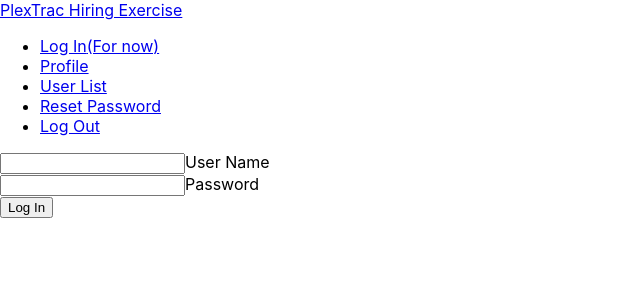
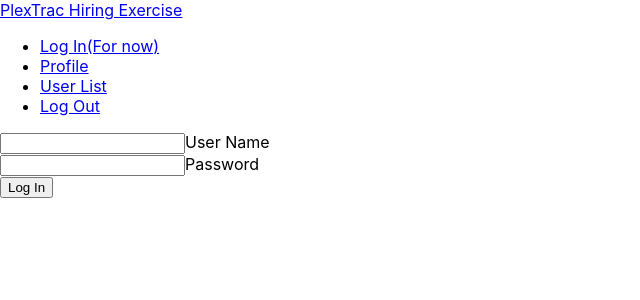
Before and after one commit to wrightcameron/hiring-exercise, a React (Create React App) app in the folder app/: page / in a window 1280 px wide. Shown: the top 300 px of the page, without its empty margins (0-640 px from the left). Built offline with nearby package versions, Linux system fonts and the light colour scheme; the HTML template or start-up script is replaced by a standard one.

Commit message:
2: Removed resetPassword page, now its a form of profile.

```diff
--- a/app/src/App.js
+++ b/app/src/App.js
@@ -2,17 +2,12 @@ import { BrowserRouter as Router, Routes, Route } from "react-router-dom";
 
 import logo from "./logo.svg";
 import "./App.css";
-
-//import Login from './pages/login'
 
 //Importing pages
 import NavBar from "./components/NavBar";
 import Login from "./pages/Login";
 import Profile from "./pages/Profile";
 import UserList from "./pages/UserList";
-import ResetPassword from "./pages/ResetPassword";
-
-//TODO Need access our name and password
 
 function App() {
   return (
@@ -23,7 +18,6 @@ function App() {
         <Route path="/login" element={<Login />} />
         <Route path="/profile" element={<Profile />} />
         <Route path="/userlist" element={<UserList />} />
-        <Route path="/resetpassword" element={<ResetPassword />} />
       </Routes>
     </Router>
 
--- a/app/src/components/NavBar.js
+++ b/app/src/components/NavBar.js
@@ -28,11 +28,6 @@ function NavBar() {
                 </NavLink>
               </li>
               <li className="nav-item">
-                <NavLink className="nav-link" to="/resetpassword">
-                  Reset Password
-                </NavLink>
-              </li>
-              <li className="nav-item">
                 <NavLink className="nav-link" to="/logout">
                   Log Out
                 </NavLink>
--- a/app/src/pages/ResetPassword.js
+++ /dev/null
@@ -1,5 +0,0 @@
-import React from "react";
-
-export default function resetPassword() {
-  return <div>Reset Password page</div>;
-}
```
